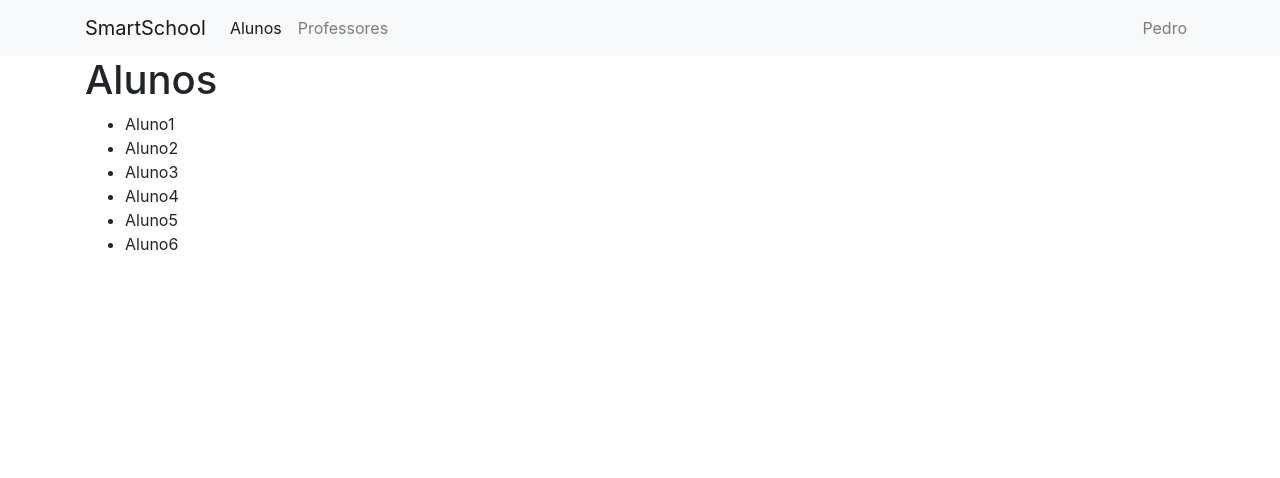
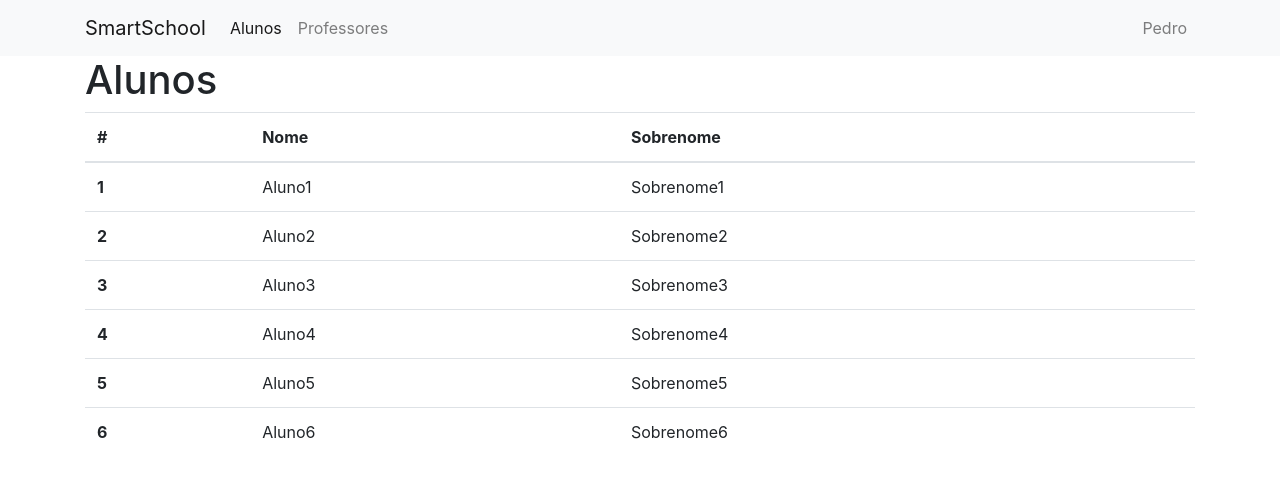
Before and after one commit to pedroarrudant/SmartSchool, an Angular app: page /alunos in a window 1280 px wide. Shown: the top 478 px of the page. Built offline with nearby package versions, Linux system fonts and the light colour scheme.

Commit message:
ajustes nos dados das classes alunos e professores

```diff
--- a/src/app/alunos/alunos.component.html
+++ b/src/app/alunos/alunos.component.html
@@ -1,7 +1,18 @@
 <app-titulo [titulo]="titulo"></app-titulo>
 
-<ul>
-    <li *ngFor='let Aluno of Alunos'>
-        {{Aluno.nome}}
-    </li>
-</ul>
+<table class="table table-hover">
+    <thead>
+      <tr>
+        <th scope="col">#</th>
+        <th scope="col">Nome</th>
+        <th scope="col">Sobrenome</th>
+      </tr>
+    </thead>
+    <tbody>
+      <tr *ngFor="let aluno of alunos">
+        <th scope="row">{{aluno.id}}</th>
+        <td>{{aluno.nome}}</td>
+        <td>{{aluno.sobrenome}}</td>
+      </tr>
+    </tbody>
+  </table>
--- a/src/app/alunos/alunos.component.ts
+++ b/src/app/alunos/alunos.component.ts
@@ -8,13 +8,13 @@ import { Component, OnInit } from '@angular/core';
 export class AlunosComponent implements OnInit {
 
   titulo = 'Alunos';
-  public Alunos = [
-    {nome: 'Aluno1'},
-    {nome: 'Aluno2'},
-    {nome: 'Aluno3'},
-    {nome: 'Aluno4'},
-    {nome: 'Aluno5'},
-    {nome: 'Aluno6'},
+  public alunos = [
+    {id: 1, nome: 'Aluno1', sobrenome: 'Sobrenome1'},
+    {id: 2, nome: 'Aluno2', sobrenome: 'Sobrenome2'},
+    {id: 3, nome: 'Aluno3', sobrenome: 'Sobrenome3'},
+    {id: 4, nome: 'Aluno4', sobrenome: 'Sobrenome4'},
+    {id: 5, nome: 'Aluno5', sobrenome: 'Sobrenome5'},
+    {id: 6, nome: 'Aluno6', sobrenome: 'Sobrenome6'},
   ];
 
   constructor() { }
--- a/src/app/professores/professores.component.html
+++ b/src/app/professores/professores.component.html
@@ -1,2 +1,17 @@
 <app-titulo [titulo]="titulo"></app-titulo>
-<p>professores works!</p>
+<table class="table table-hover">
+    <thead>
+      <tr>
+        <th scope="col">#</th>
+        <th scope="col">Nome</th>
+        <th scope="col">Sobrenome</th>
+      </tr>
+    </thead>
+    <tbody>
+      <tr *ngFor="let professor of professores">
+        <th scope="row">{{professor.id}}</th>
+        <td>{{professor.nome}}</td>
+        <td>{{professor.sobrenome}}</td>
+      </tr>
+    </tbody>
+  </table>
--- a/src/app/professores/professores.component.ts
+++ b/src/app/professores/professores.component.ts
@@ -8,6 +8,13 @@ import { Component, OnInit } from '@angular/core';
 export class ProfessoresComponent implements OnInit {
 
   public titulo = 'Professores';
+
+  professores = [
+    {id:1, nome:'Professor1', sobrenome:'Sobrenome1'},
+    {id:1, nome:'Professor2', sobrenome:'Sobrenome2'},
+    {id:1, nome:'Professor3', sobrenome:'Sobrenome3'},
+    {id:1, nome:'Professor4', sobrenome:'Sobrenome4'}
+  ];
   constructor() { }
 
   ngOnInit(): void {
```
